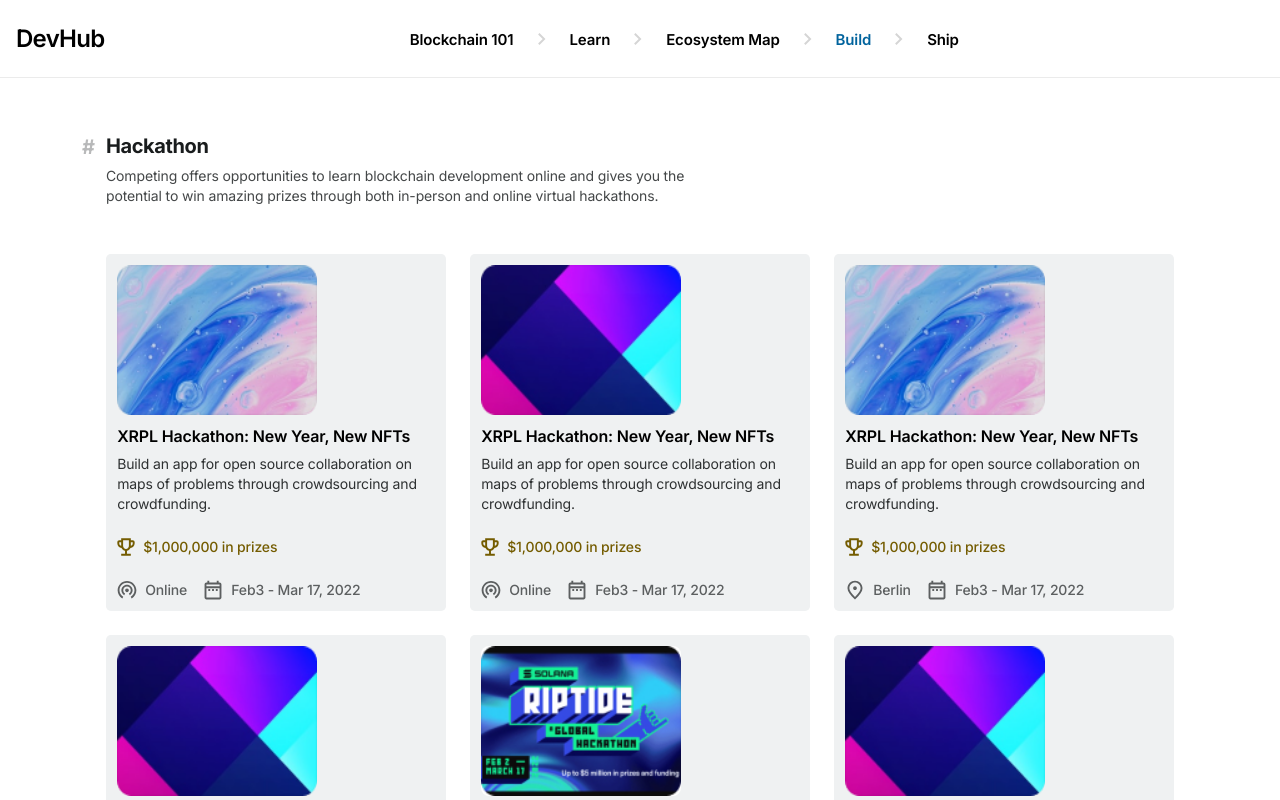
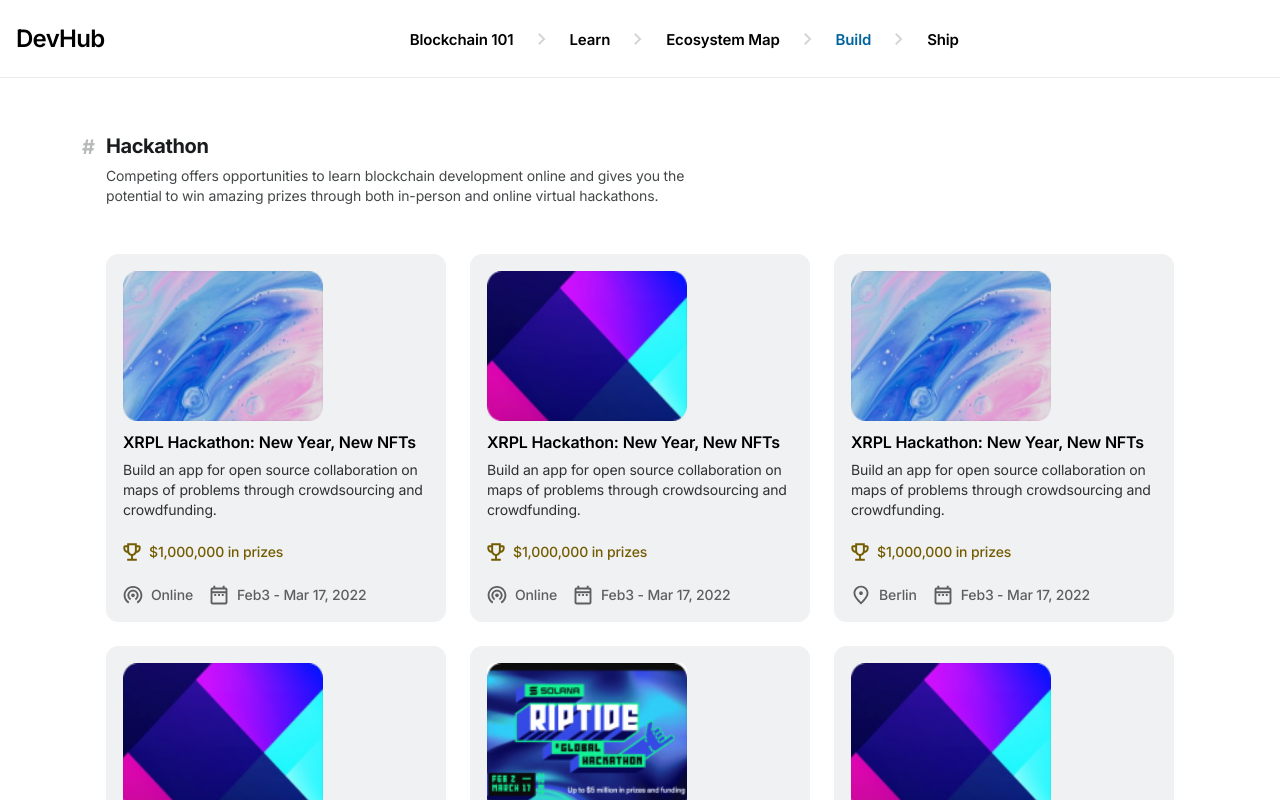
Before and after one commit to AnatoliProM/blockchain-developer-hub, a Next.js app: page /build in a window 1280 px wide. Shown: the top 800 px of the page. Built offline with nearby package versions, Linux system fonts and the light colour scheme.

Commit message:
fix: card component design (#73)
* fix: card component design

* fix: hover background color

* fix: border radius

```diff
--- a/components/Card/Card.module.css
+++ b/components/Card/Card.module.css
@@ -1,10 +1,17 @@
 .container {
   background-color: var(--neural-100-color);
-  border-radius: 0.3rem;
-  padding: 0.7rem;
+  border-radius: 0.75rem;
+  padding: 1rem;
   width: 100%;
   height: 100%;
   font-size: 0.9rem;
+  border: 1px solid var(--neural-100-color);
+  transition: all 0.2s ease-in-out;
+}
+
+.container:hover {
+  border: 1px solid var(--tertiary-400-color);
+  background-color: var(--white-color);
 }
 
 .container.light {
@@ -19,6 +26,12 @@
   margin-top: 1rem;
   margin-block-start: 0.5rem;
   margin-block-end: 0;
+  width: fit-content;
+  transition: all 0.2s ease-in-out;
+}
+
+.title:hover {
+  color: var(--tertiary-600-color);
 }
 
 .description {
```
Also changed, not shown: 1 other file (tests, documents, lock files or other folders).
